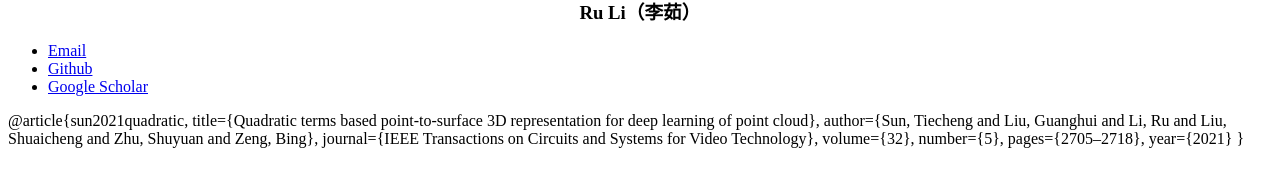
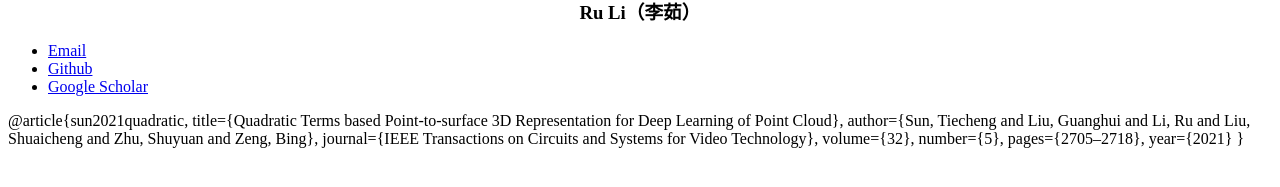
Before and after one commit to liru0126/liru0126.github.io, a Jekyll site: the page built from collections/2021_tcsvt/sun_tcsvt2021.md, in a window 1280 px wide. Shown: the part 248-435 px from the top of the page. Built offline with Jekyll 4.4.1, drawn with Linux system fonts in a browser that asks for light colours; our own code applies the rules of GitHub Pages for plain Markdown files.

```diff
--- a/collections/2021_tcsvt/sun_tcsvt2021.md
+++ b/collections/2021_tcsvt/sun_tcsvt2021.md
@@ -1,5 +1,5 @@
 @article{sun2021quadratic,
-  title={Quadratic terms based point-to-surface 3D representation for deep learning of point cloud},
+  title={Quadratic Terms based Point-to-surface 3D Representation for Deep Learning of Point Cloud},
   author={Sun, Tiecheng and Liu, Guanghui and Li, Ru and Liu, Shuaicheng and Zhu, Shuyuan and Zeng, Bing},
   journal={IEEE Transactions on Circuits and Systems for Video Technology},
   volume={32},
```
